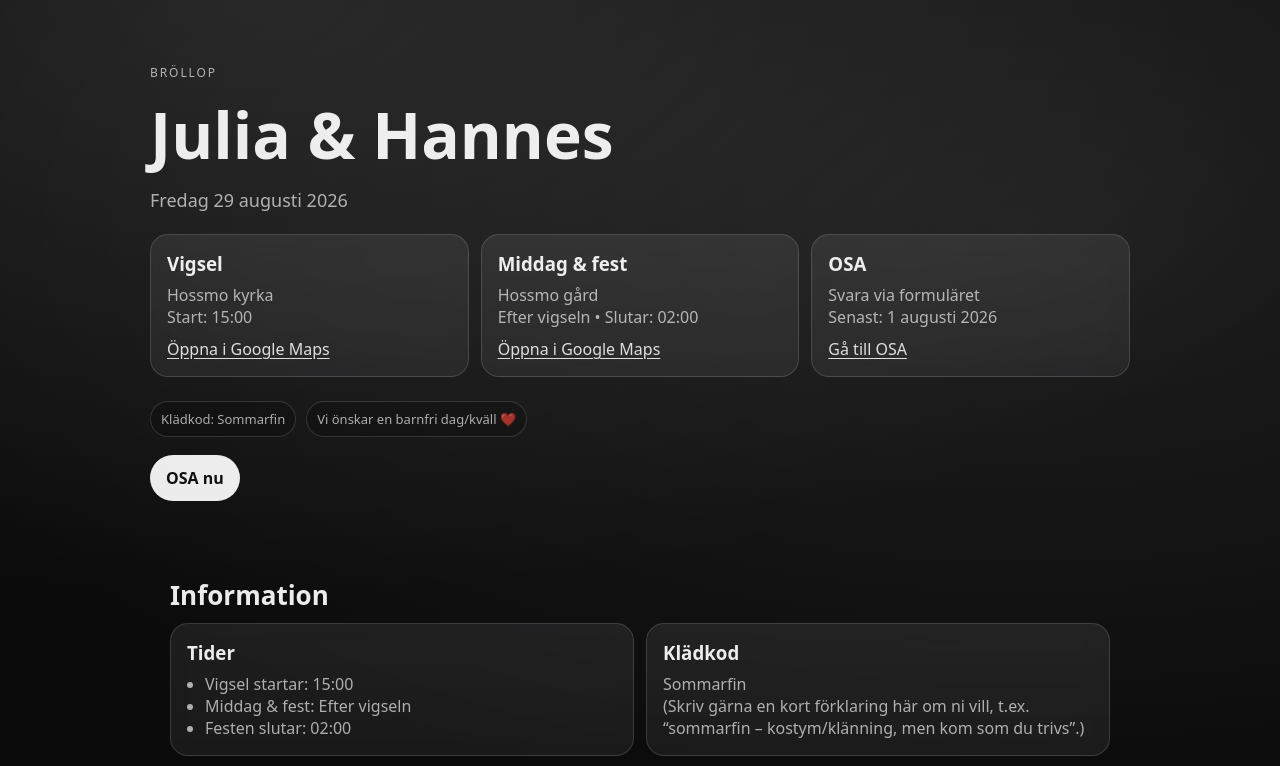
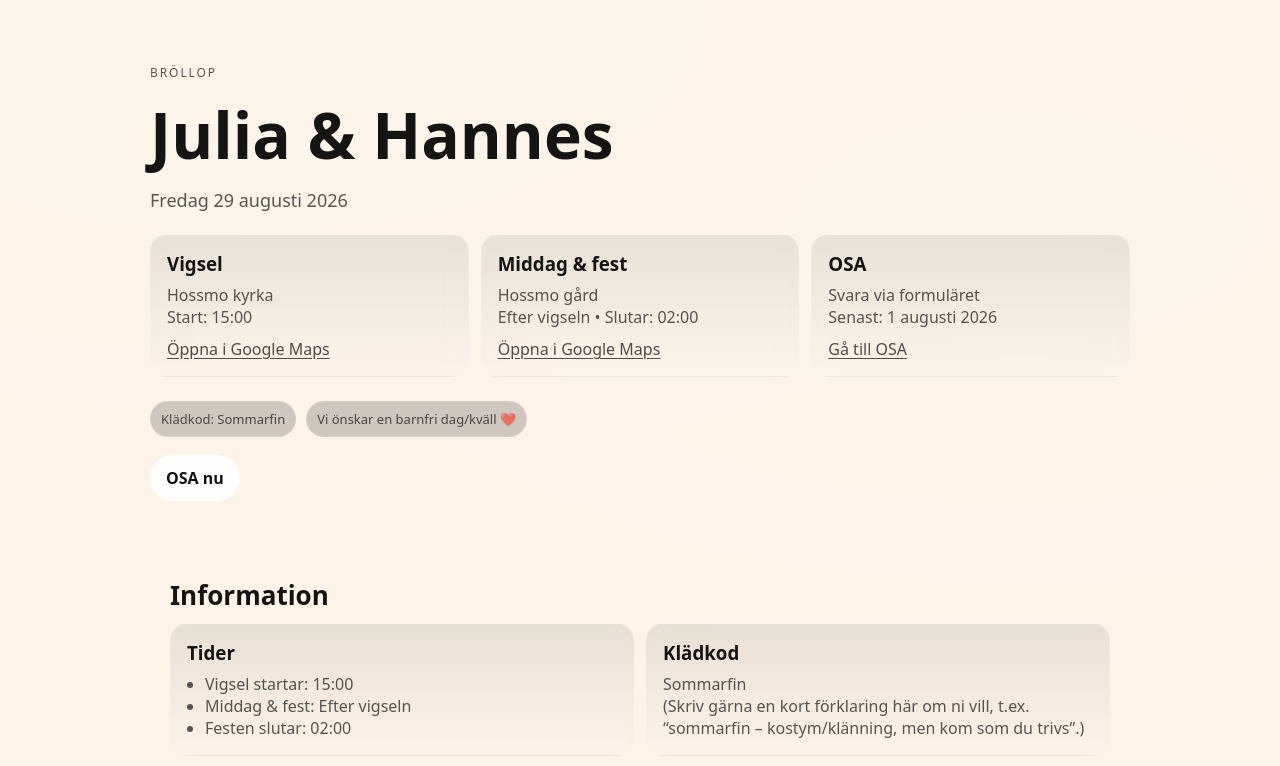
Before and after one commit to h4nsln3r/broloppet, a React (Vite) app: page / in a window 1280 px wide. Shown: the top 766 px of the page. Built offline with nearby package versions, Linux system fonts and the light colour scheme.

Commit message:
updated some style

```diff
--- a/src/app.css
+++ b/src/app.css
@@ -1,9 +1,9 @@
 :root {
-  --bg: #0b0b0c;
-  --card: rgba(255, 255, 255, 0.08);
+  --bg: #fdf3e7;
+  --card: rgba(0, 0, 0, 0.08);
   --card2: rgba(255, 255, 255, 0.06);
-  --text: rgba(255, 255, 255, 0.92);
-  --muted: rgba(255, 255, 255, 0.65);
+  --text: rgba(0, 0, 0, 0.92);
+  --muted: rgba(0, 0, 0, 0.65);
   --border: rgba(255, 255, 255, 0.14);
 }
 
@@ -49,7 +49,7 @@ body {
 .link {
   display: inline-block;
   margin-top: 10px;
-  color: rgba(255, 255, 255, 0.85);
+  color: rgba(48, 46, 46, 0.85);
   text-decoration: underline;
   text-underline-offset: 3px;
 }
```
